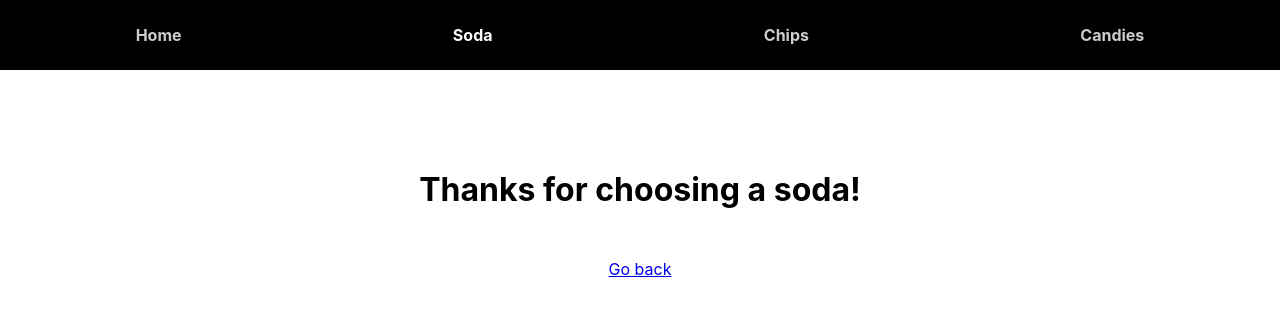
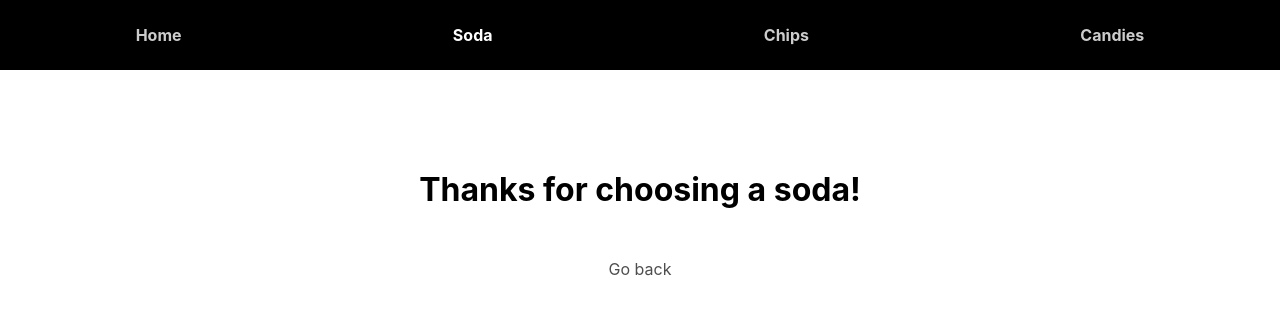
Before and after one commit to ctln12/vending-machine, a React (Create React App) app: page /soda in a window 1280 px wide. Shown: the top 316 px of the page. Built offline with nearby package versions, Linux system fonts and the light colour scheme.

Commit message:
refactor style by creating a Container component, add style to it and add it to other components

```diff
--- a/src/Candies.js
+++ b/src/Candies.js
@@ -1,14 +1,16 @@
 import React, { Component } from 'react';
 import { Link } from "react-router-dom";
-import './Candies.css';
+import Container from './Container';
 
 class Candies extends Component {
   render() {
     return (
-      <div className="Candies">
-        <h1>Thanks for choosing some candies!</h1>
-        <Link to="/">Go back</Link>
-      </div>
+      <Container>
+        <div className="Candies">
+          <h1>Thanks for choosing some candies!</h1>
+          <Link to="/">Go back</Link>
+        </div>
+      </Container>
     );
   }
 }
--- a/src/Chips.css
+++ /dev/null
@@ -1,7 +0,0 @@
-.Chips {
-  margin: 100px auto;
-}
-
-.Chips h1 {
-  margin-bottom: 50px;
-}
--- a/src/Chips.js
+++ b/src/Chips.js
@@ -1,14 +1,16 @@
 import React, { Component } from 'react';
 import { Link } from "react-router-dom";
-import './Chips.css';
+import Container from './Container';
 
 class Chips extends Component {
   render() {
     return (
-      <div className="Chips">
-        <h1>Thanks for choosing some chips!</h1>
-        <Link to="/">Go back</Link>
-      </div>
+      <Container>
+        <div className="Chips">
+          <h1>Thanks for choosing some chips!</h1>
+          <Link to="/">Go back</Link>
+        </div>
+      </Container>
     );
   }
 }
--- a/src/Candies.css
+++ b/src/Container.css
@@ -1,18 +1,18 @@
-.Candies {
+.Container {
   margin: 100px auto;
 }
 
-.Candies h1 {
+.Container h1 {
   margin-bottom: 50px;
 }
 
-.Candies a {
+.Container a {
   text-decoration: none;
   color: #4E4E4E;
   transition: 0.3s ease-in-out;
 }
 
-.Candies a:hover {
+.Container a:hover {
   color: black;
   text-decoration: underline;
 }
--- /dev/null
+++ b/src/Container.js
@@ -0,0 +1,14 @@
+import React, { Component } from 'react';
+import './Container.css';
+
+class Container extends Component {
+  render() {
+    return (
+      <div className="Container">
+        {this.props.children}
+      </div>
+    );
+  }
+}
+
+export default Container;
--- a/src/Soda.css
+++ /dev/null
@@ -1,7 +0,0 @@
-.Soda {
-  margin: 100px auto;
-}
-
-.Soda h1 {
-  margin-bottom: 50px;
-}
--- a/src/Soda.js
+++ b/src/Soda.js
@@ -1,14 +1,16 @@
 import React, { Component } from 'react';
 import { Link } from "react-router-dom";
-import './Soda.css';
+import Container from './Container';
 
 class Soda extends Component {
   render() {
     return (
-      <div className="Soda">
-        <h1>Thanks for choosing a soda!</h1>
-        <Link to="/">Go back</Link>
-      </div>
+      <Container>
+        <div className="Soda">
+          <h1>Thanks for choosing a soda!</h1>
+          <Link to="/">Go back</Link>
+        </div>
+      </Container>
     );
   }
 }
--- a/src/VendingMachine.css
+++ b/src/VendingMachine.css
@@ -1,7 +1,3 @@
-.VendingMachine {
-  margin: 100px auto;
-}
-.VendingMachine h1,
 .VendingMachine p {
   margin-bottom: 50px;
 }
@@ -17,7 +13,7 @@
   margin: 0 auto;
 }
 
-.VendingMachine-items a {
+.VendingMachine-items a.VendingMachine-item {
   text-decoration: none;
   color: black;
   border: 1px solid black;
@@ -26,7 +22,8 @@
   transition: 0.3s ease-in-out;
 }
 
-.VendingMachine-items a:hover {
+.VendingMachine-items a.VendingMachine-item:hover {
+  text-decoration: none;
   background-color: black;
   color: white;
 }
--- a/src/VendingMachine.js
+++ b/src/VendingMachine.js
@@ -1,19 +1,22 @@
 import React, { Component } from 'react';
 import { Link } from "react-router-dom";
 import './VendingMachine.css';
+import Container from './Container';
 
 class VendingMachine extends Component {
   render() {
     return (
-      <div className="VendingMachine">
-        <h1>Welcome to the Vending Machine!</h1>
-        <p>Please choose a product</p>
-        <div className="VendingMachine-items">
-          <Link to="/soda">Soda</Link>
-          <Link to="/chips">Chips</Link>
-          <Link to="/candies">Candies</Link>
+      <Container>
+        <div className="VendingMachine">
+          <h1>Welcome to the Vending Machine!</h1>
+          <p>Please choose a product</p>
+          <div className="VendingMachine-items">
+            <Link to="/soda" className="VendingMachine-item">Soda</Link>
+            <Link to="/chips" className="VendingMachine-item">Chips</Link>
+            <Link to="/candies" className="VendingMachine-item">Candies</Link>
+          </div>
         </div>
-      </div>
+      </Container>
     );
   }
 }
```
Also changed, not shown: 1 other file (tests, documents, lock files or other folders).
